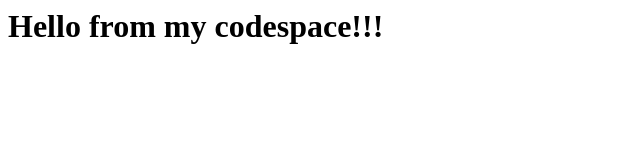
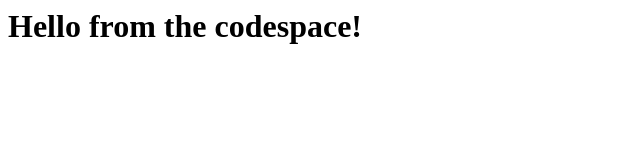
Before and after one commit to PerttiP/skills-code-with-codespaces, a plain HTML site: page index.html in a window 1280 px wide. Shown: the full height of the page, 0-640 px from the left. Drawn offline with Linux system fonts and the light colour scheme.

Commit message:
Updated text to exactly match: hello from the codespace!

```diff
--- a/index.html
+++ b/index.html
@@ -1,3 +1,3 @@
 <html>
-  <h1>Hello from my codespace!!!</h1>
+  <h1>Hello from the codespace!</h1>
 </html>
```
